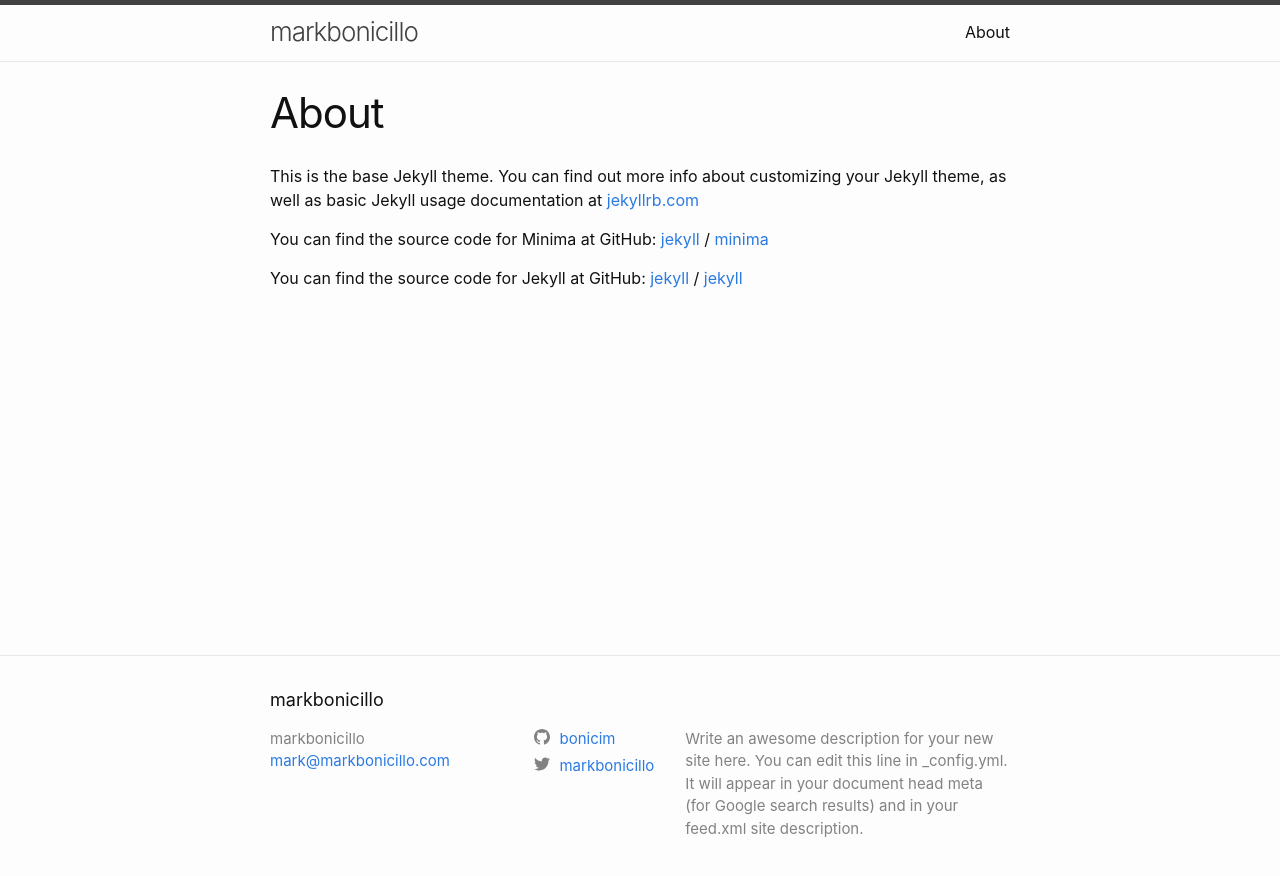
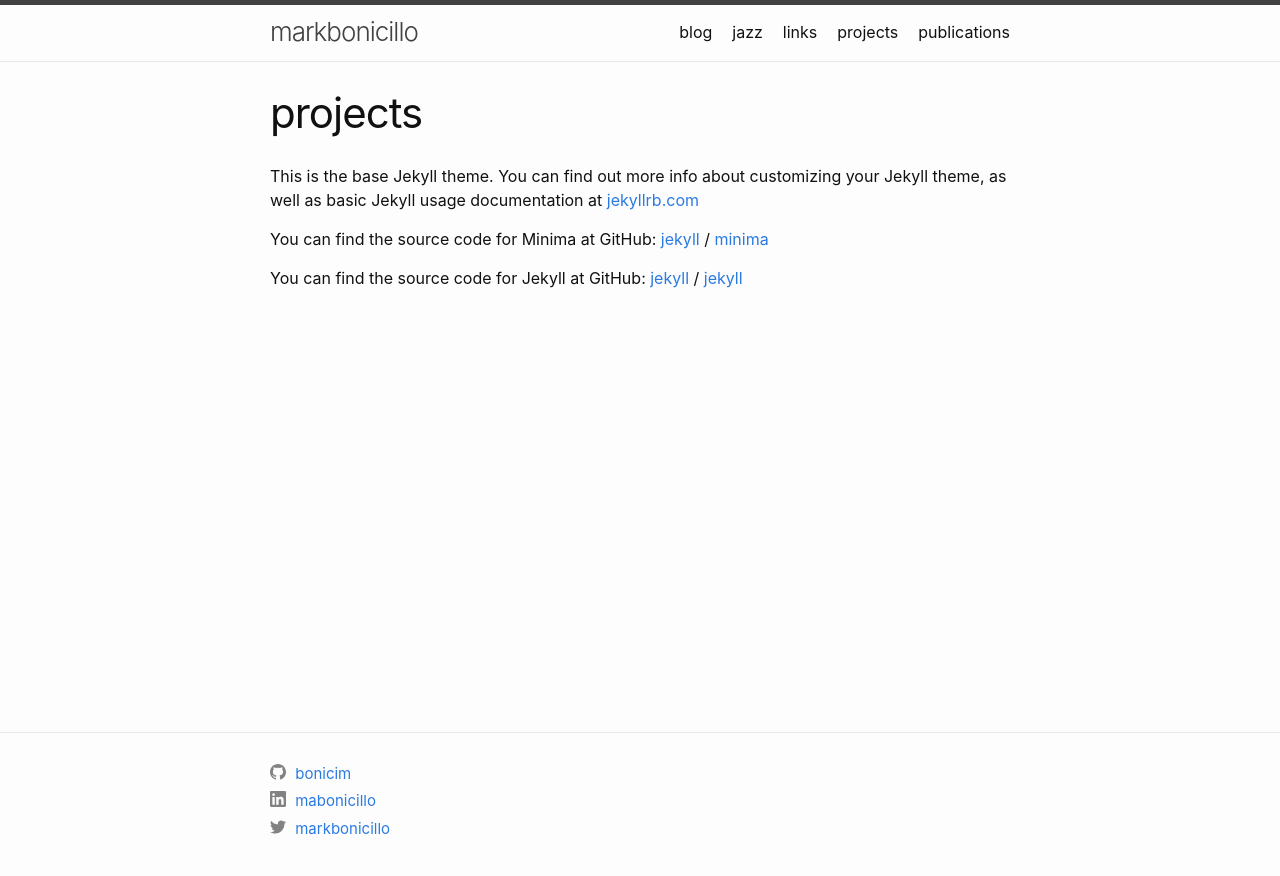
Before and after one commit to bonicim/bonicim.github.io, a Jekyll site: the page built from projects.md, in a window 1280 px wide. Shown: the top 876 px of the page. Built offline with Jekyll 4.4.1, drawn with Linux system fonts in a browser that asks for light colours.

```diff
--- a/_config.yml
+++ b/_config.yml
@@ -16,13 +16,12 @@
 title: markbonicillo
 email: mark@markbonicillo.com
 description: >- # this means to ignore newlines until "baseurl:"
-  Write an awesome description for your new site here. You can edit this
-  line in _config.yml. It will appear in your document head meta (for
-  Google search results) and in your feed.xml site description.
+  Mark Bonicillo's personal website
 baseurl: "" # the subpath of your site, e.g. /blog
 url: "" # the base hostname & protocol for your site, e.g. http://example.com
 twitter_username: markbonicillo
 github_username:  bonicim
+linkedin_username: mabonicillo
 
 # Build settings
 markdown: kramdown
--- a/_includes/header.html
+++ b/_includes/header.html
@@ -26,5 +26,8 @@
         </div>
       </nav>
     {%- endif -%}
+
+
+
   </div>
 </header>
--- a/about.md
+++ b/projects.md
@@ -1,7 +1,7 @@
 ---
 layout: page
-title: About
-permalink: /about/
+title: projects
+permalink: /projects/
 ---
 
 This is the base Jekyll theme. You can find out more info about customizing your Jekyll theme, as well as basic Jekyll usage documentation at [jekyllrb.com](https://jekyllrb.com/)
```
Also changed, not shown: _includes/footer.html (+8 -0 lines), _layouts/home.html (+0 -22 lines), blog.html (added, +25 -0 lines), index.md (+1 -0 lines), jazz.md (added, +18 -0 lines), links.md (added, +18 -0 lines), publications.md (added, +18 -0 lines).
